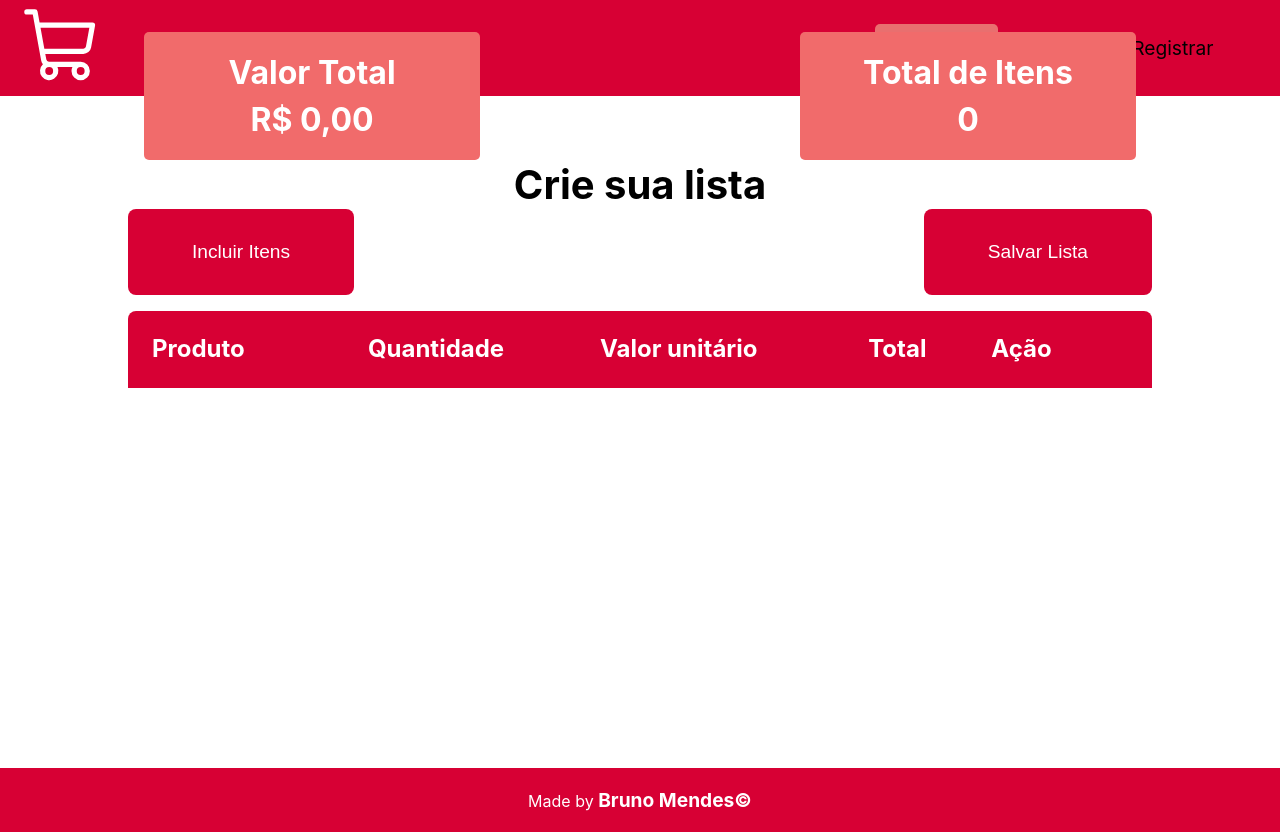
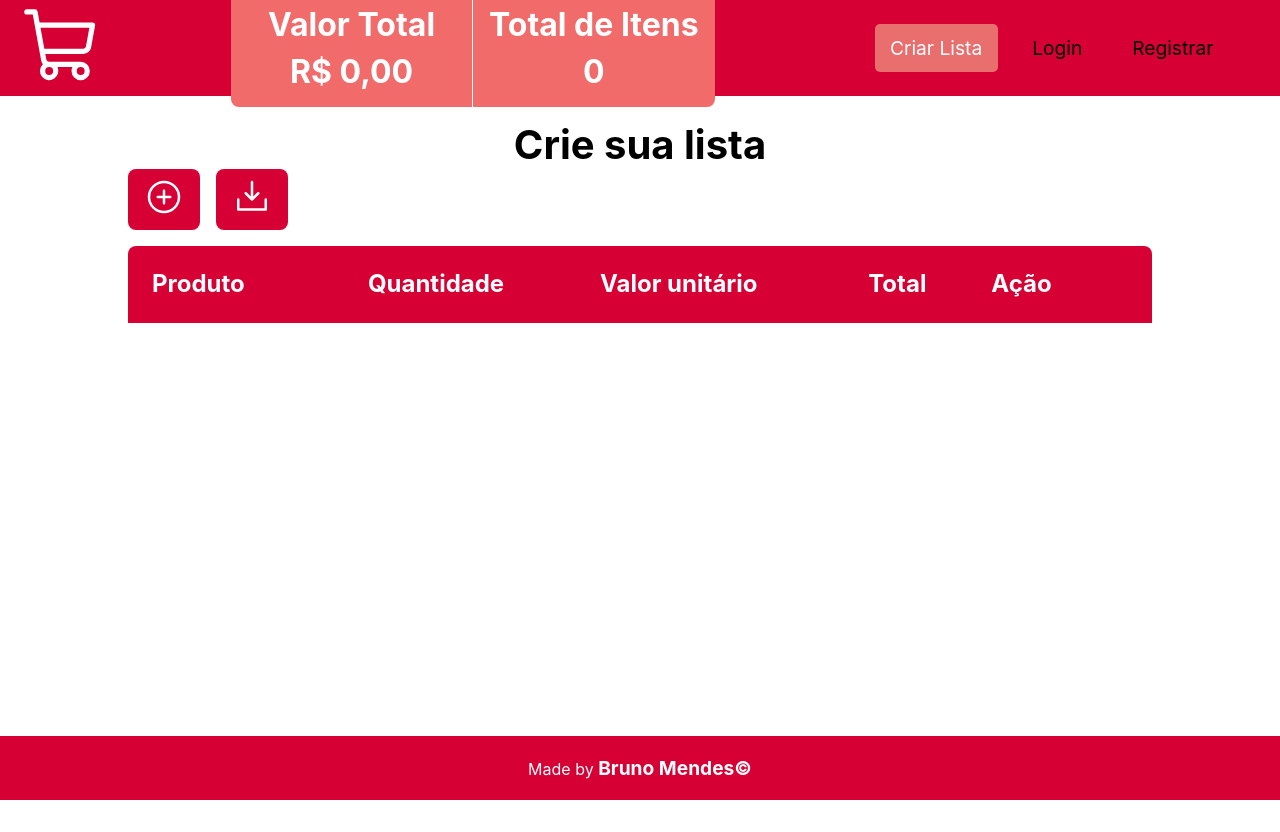
Before and after one commit to Brpimendes/list-web-ts, a React (Create React App) app: page / in a window 1280 px wide. After the commit the page ends 800 px from the top, so only its background shows below. Built offline with nearby package versions, Linux system fonts and the light colour scheme.

Commit message:
Implementacao do sumario no cabecalho, implementacao do botao de salvar e ajustes diversos.

```diff
--- a/src/components/AddListModal/index.tsx
+++ b/src/components/AddListModal/index.tsx
@@ -20,7 +20,7 @@ export const AddListModal = ({ isOpen, onRequestClose }: ModalProps) => {
   function handleSubmit(e: FormEvent) {
     e.preventDefault();
 
-    if (!product || !quantity || !unitaryPrice) {
+    if (!product || !quantity) {
       return setMessage("Todos os campos são obrigatorios!");
     }
 
@@ -67,6 +67,7 @@ export const AddListModal = ({ isOpen, onRequestClose }: ModalProps) => {
           placeholder="Informe a quantidade"
           value={quantity}
           onChange={(e) => setQuantity(e.target.value)}
+          inputMode="decimal"
         />
 
         <label>Valor Unitário</label>
@@ -75,6 +76,7 @@ export const AddListModal = ({ isOpen, onRequestClose }: ModalProps) => {
           placeholder="Informe o valor unitário"
           value={unitaryPrice}
           onChange={(e) => setUnitaryPrice(e.target.value)}
+          inputMode="numeric"
         />
 
         <button type="submit">Adicionar</button>
--- a/src/components/Header/index.tsx
+++ b/src/components/Header/index.tsx
@@ -1,7 +1,9 @@
+import { ShoppingCart } from "@phosphor-icons/react";
+
+import Summary from "../Summary";
 import Navbar from "../Navbar";
-import { ShoppingCart } from "@phosphor-icons/react";
+
 import { HeaderContainer } from "./styles";
-import Summary from "../Summary";
 
 const Header = () => {
   return (
@@ -12,9 +14,9 @@ const Header = () => {
             <ShoppingCart size={84} color="#fff" />
           </a>
         </div>
+        <Summary />
         <Navbar />
       </HeaderContainer>
-      <Summary />
     </>
   );
 };
--- a/src/components/Summary/styles.ts
+++ b/src/components/Summary/styles.ts
@@ -2,8 +2,11 @@ import styled from "styled-components";
 
 export const SummaryContainer = styled.div`
   display: grid;
-  grid-template-columns: repeat(2, 1fr);
-  gap: 2rem;
+  grid-template-columns: 1fr 1fr;
+  background-color: #f16b6b;
+
+  margin: 0px auto;
+  border-radius: 8px;
 
   section {
     display: flex;
@@ -11,15 +14,13 @@ export const SummaryContainer = styled.div`
     justify-content: center;
     align-items: center;
 
-    width: 21rem;
-    height: 8rem;
     padding: 1rem;
-    margin: -4rem auto;
 
-    background-color: #f16b6b;
-    border: none;
-    border-radius: 5px;
     color: #fff;
+
+    &:first-child {
+      border-right: 1px solid #fff;
+    }
 
     h3 {
       font-size: 2rem;
--- a/src/hooks/useListItems.tsx
+++ b/src/hooks/useListItems.tsx
@@ -36,7 +36,13 @@ export function AddListProvider({ children }: AddListProviderProps) {
   const [list, setList] = useState<List[]>([]);
 
   useEffect(() => {
-    setList(LIST_DATA);
+    const listLocalStorage: any = localStorage.getItem("lista");
+
+    if (listLocalStorage) {
+      setList(JSON.parse(listLocalStorage));
+    } else {
+      setList(LIST_DATA);
+    }
   }, []);
 
   function createItemList(listInput: ListInput) {
--- a/src/pages/List/index.tsx
+++ b/src/pages/List/index.tsx
@@ -4,7 +4,12 @@ import { AddListModal } from "../../components/AddListModal";
 import { EditListModal } from "../../components/EditListModal";
 
 import { List as ListType, useAddList } from "../../hooks/useListItems";
-import { Pencil, Trash } from "@phosphor-icons/react";
+import {
+  DownloadSimple,
+  Pencil,
+  PlusCircle,
+  Trash,
+} from "@phosphor-icons/react";
 
 import { ButtonsContainer, ListContainer, ListTable } from "./styles";
 
@@ -31,6 +36,18 @@ export const List = () => {
     setIsModalEditOpen(false);
   }
 
+  function handleSaveList() {
+    const listToSave = JSON.stringify(list);
+
+    try {
+      localStorage.setItem("lista", listToSave);
+
+      alert("salvo com sucesso");
+    } catch (error) {
+      alert("erro ao salvar lista");
+    }
+  }
+
   return (
     <ListContainer>
       <h1>Crie sua lista</h1>
@@ -39,8 +56,12 @@ export const List = () => {
           isOpen={isModalOpen}
           onRequestClose={handleModalRequestClose}
         />
-        <button onClick={handleModalOpen}>Incluir Itens</button>
-        <button>Salvar Lista</button>
+        <button onClick={handleModalOpen} title="Incluir Items">
+          <PlusCircle size={40} />
+        </button>
+        <button onClick={handleSaveList} title="Salvar lista">
+          <DownloadSimple size={40} />
+        </button>
       </ButtonsContainer>
       <ListTable>
         <table>
--- a/src/pages/List/styles.ts
+++ b/src/pages/List/styles.ts
@@ -3,13 +3,13 @@ import styled from "styled-components";
 export const ListContainer = styled.main`
   height: 80vh;
   width: 80%;
-  margin: 1rem auto;
+  margin: 0 auto;
   display: flex;
   flex-direction: column;
   flex: 1;
 
   h1 {
-    margin-top: 3rem;
+    margin-top: 1.5rem;
     font-size: 2.5rem;
     text-align: center;
   }
@@ -80,11 +80,11 @@ export const ListTable = styled.div`
 export const ButtonsContainer = styled.div`
   display: flex;
   width: 100%;
-  justify-content: space-between;
+  gap: 1rem;
 
   button {
     background-color: #d70034;
-    padding: 2rem 4rem;
+    padding: 0.5rem 1rem;
     border: none;
     border-radius: 8px;
     color: #fff;
```
